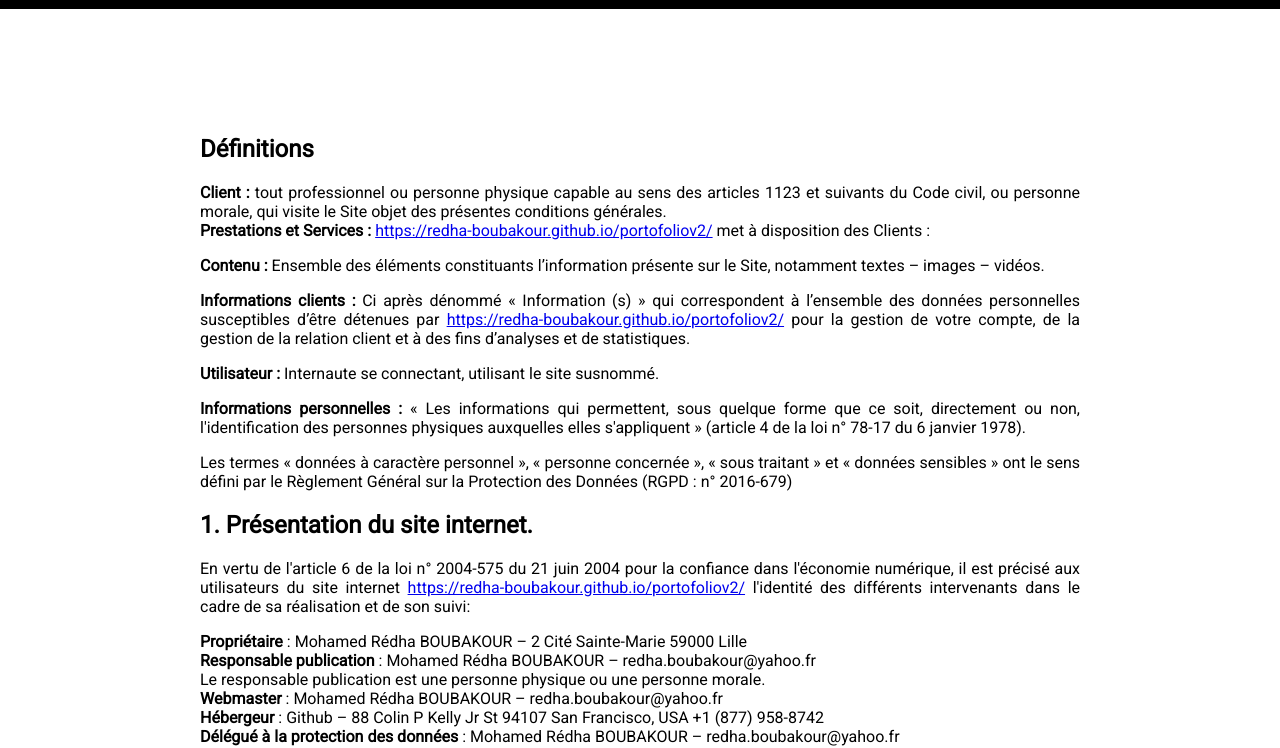
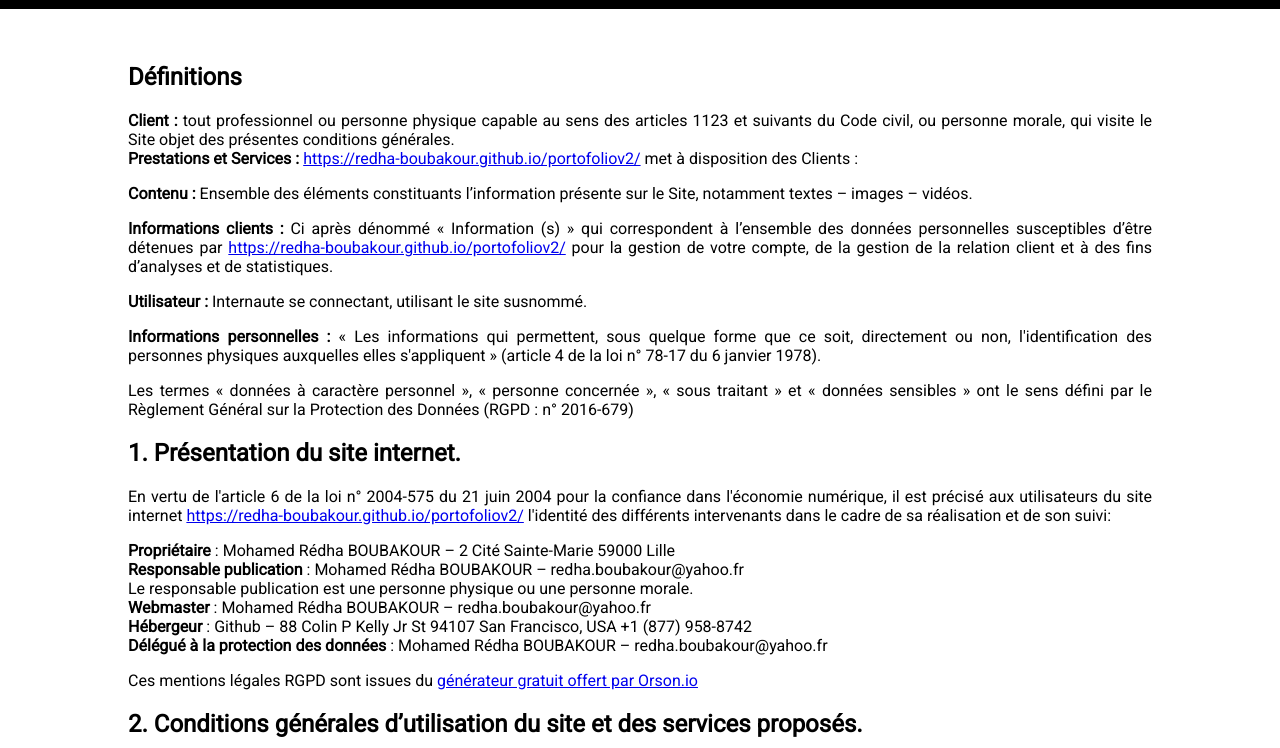
Before and after one commit to redha-boubakour/portofoliov2, a plain HTML site: page mentionslegales.html in a window 1280 px wide. Shown: the part 65-813 px from the top of the page. Drawn offline with Linux system fonts and the light colour scheme.

Commit message:
Commit ML2

```diff
--- a/styles.css
+++ b/styles.css
@@ -249,7 +249,7 @@ footer a {
 }
 
 #mentionslégales {
-  margin: 200px;
+  margin: 10%;
   text-align: justify;
 }
 
```
Also changed, not shown: mentionslegales.html (+0 -1 lines).
